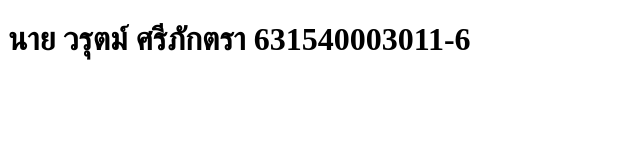
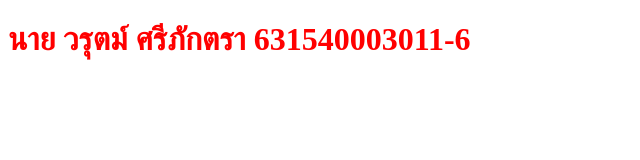
Before and after one commit to warutsripaktra/git, a plain HTML site: page index.html in a window 1280 px wide. Shown: the whole page, without its empty margins (0-640 px from the left). Drawn offline with Linux system fonts and the light colour scheme.

Commit message:
index.html

```diff
--- a/index.html
+++ b/index.html
@@ -7,7 +7,7 @@
 </head>
 <body>
 
-    <h1 style = "color= red;">นาย วรุตม์ ศรีภักตรา 631540003011-6</h1>
+    <h1 style = "color: red; font-size: 40 px; font-fammily: Arial ">นาย วรุตม์ ศรีภักตรา 631540003011-6</h1>
 
 
 </body>
```
